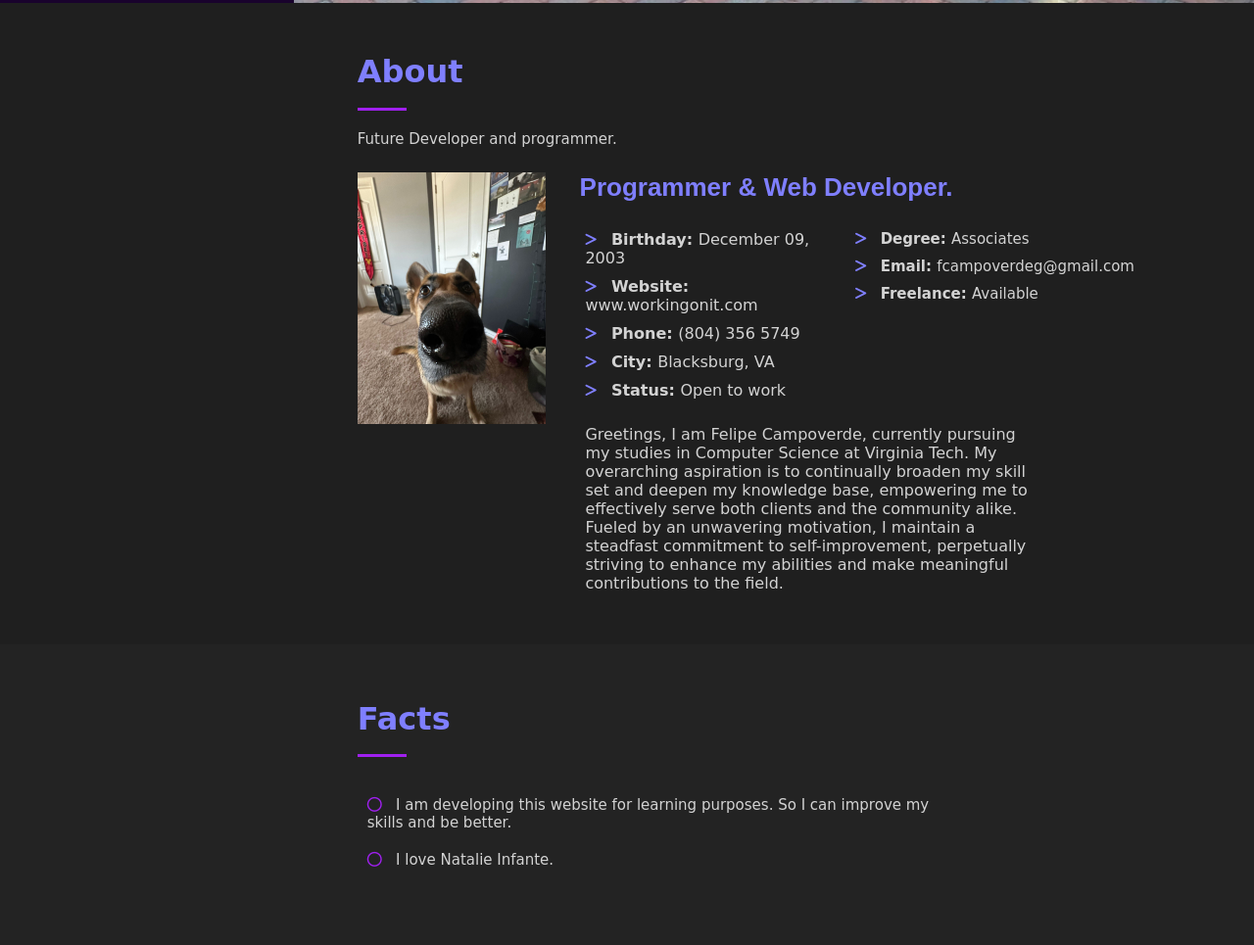
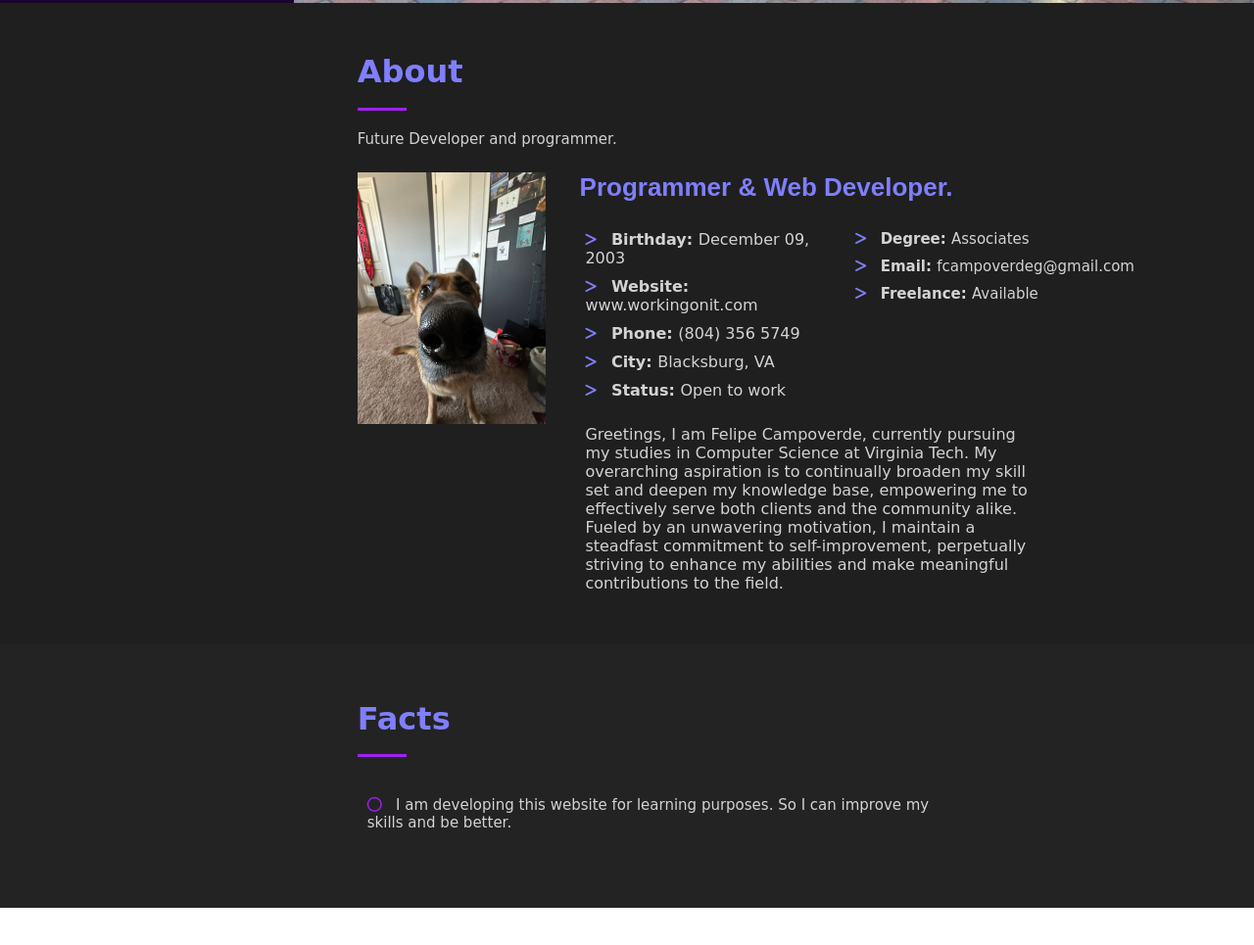
Before and after one commit to fcampoverdeg/resume-website, a plain HTML site: page index.html in a window 1280 px wide. Shown: the part 797-1762 px from the top of the page at 98% size. After the commit the page ends 1724 px from the top, so only its background shows below. Drawn offline with Linux system fonts and the light colour scheme.

Commit message:
Update index.html

```diff
--- a/index.html
+++ b/index.html
@@ -163,9 +163,6 @@
               <li>
                 <i class="fa-regular fa-circle"> </i> &nbsp; I am developing this website for learning purposes. So I can improve my skills and be better.
               </li>
-              <li>
-                <i class="fa-regular fa-circle"> </i> &nbsp; I love Natalie Infante.
-              </li>
             </ul>
         </div>
       </div>
```
